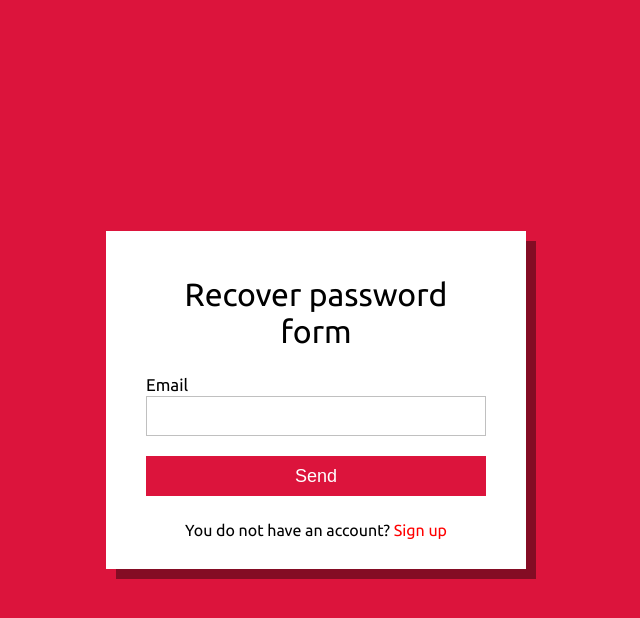
After one commit to GoldAik/django-account-app, a Django app: page /recover-password-email in a window 1280 px wide. The commit adds this page. Shown: the top 618 px of the page, without its empty margins (324-964 px from the left). Run offline with Django 4.2, Linux system fonts and the light colour scheme.

Commit message:
recover password

```diff
--- a/account/forms.py
+++ b/account/forms.py
@@ -1,3 +1,4 @@
+from dataclasses import field
 from django import forms
 from django.contrib.auth.forms import UserCreationForm
 from django.utils.translation import gettext_lazy as _
@@ -83,3 +84,31 @@ class RegisterLoginInfoForm(UserCreationForm):
             raise forms.ValidationError("This is an invalid username")
 
         return username
+
+
+class RecoverPasswordEmailForm(forms.Form):
+    email = forms.EmailField()
+
+    def clean_email(self):
+        email = self.cleaned_data.get('email')
+        qs = User.objects.filter(email__iexact = email)
+        if not qs.exists():
+            raise forms.ValidationError("This is an invalid email")
+        return email
+
+
+class RecoverPasswordNewPassword(forms.ModelForm):
+    password = forms.CharField(
+        label=_("New password"),
+        widget=forms.PasswordInput()
+    )
+    password2 = forms.CharField(
+        label=_("Password confirm"),
+        widget=forms.PasswordInput()
+    )
+
+    class Meta:
+        model = User
+        fields = ['password']
+
+    # add clean method
--- a/account/templates/account/login.html
+++ b/account/templates/account/login.html
@@ -33,6 +33,7 @@
             <div class="data-field">
                 <label for="password">{{form.password.label}}</label>
                 <div class="input-holder">{{form.password}}
+                    <a class="link-password" href="{% url 'recover-password-email' %}">Do not remember?</a>
                     {% if form.errors.password %}
 
                     <div class="error-icon">
--- /dev/null
+++ b/account/templates/account/recover-password-email.html
@@ -0,0 +1,61 @@
+{% extends 'base.html' %}
+{% load static %}
+
+{% block title %}
+{% endblock title %}
+
+{% block head %}
+    <link rel="stylesheet" href="{% static 'css/login.css' %}">
+{% endblock head %}
+
+{% block body %}
+
+    <div class="center">
+        <p>Recover password form</p>
+        <form action="" method="post">
+            {% csrf_token %}
+
+            <div class="data-field">
+                <label for="login">{{form.email.label}}</label>
+                <div class="input-holder">{{form.email}}
+                    {% if form.errors.email %}
+
+                    <div class="error-icon">
+                        <div class="error-message">
+                            {{form.errors.email}}
+                        </div>
+                    </div>
+
+                    {% endif %}
+                </div>
+            </div>
+
+
+            <button type="submit">Send</button>
+
+            <div class="do-not-have-account">You do not have an account? <a href="{% url 'register' %}"> Sign up </a> </div>
+
+        </form>
+    </div>
+
+    <script>
+        const email_input = document.getElementById('id_email')
+
+        email_input.addEventListener('input', () => {
+            email_input.classList.remove('invalid');
+        }, false)
+
+        const invalidEmail = () =>{
+            email_input.classList.add('invalid')
+        }
+
+    </script>
+
+    {% if form.errors.email %}
+        <script>
+            invalidEmail()
+        </script>
+    {% endif %}
+
+
+{% endblock body %}
--- a/account/urls.py
+++ b/account/urls.py
@@ -2,6 +2,12 @@ from django.urls import path
 from . import views
 
 urlpatterns = [
+    # recover password
+
+    path('recover-password-email', views.recover_password_email, name='recover-password-email'),
+    path('recover-password-new-password', views.recover_password_new_password, name='recover-password-new-password'),
+    path('recover-password-new-password/<uidb64>/<token>', views.recover_password_new_password, name='recover-password-new-password'),
+
     path('verify-email/', views.email_verify, name='verify-email'),
     path('verify-email/<uidb64>/<token>', views.verification_email, name='verification-email'),
     path('logout/', views.logout, name='logout'),
--- a/account/views.py
+++ b/account/views.py
@@ -5,9 +5,9 @@ from django.contrib.auth.decorators import login_required
 
 from django.http.response import Http404
 
-from .forms import RegisterBasicInfoForm, RegisterLoginInfoForm, LoginForm
+from .forms import RegisterBasicInfoForm, RegisterLoginInfoForm, LoginForm, RecoverPasswordEmailForm, RecoverPasswordNewPassword
 from .decorators import logout_required, email_verificated
-from .auth import username_from_login, send_verification_email, check_verification_url
+from .auth import username_from_login, send_verification_email, check_verification_url, send_email_recover_password, default_token_generator
 
 from django.contrib.auth import get_user_model
 User = get_user_model()
@@ -114,3 +114,40 @@ def verification_email(request, uidb64, token):
         return redirect('home')
     else:
         return HttpResponse("Invalid")
+
+
+def recover_password_email(request):
+    form = RecoverPasswordEmailForm(request.POST or None)
+
+    if form.is_valid():
+        email = form.cleaned_data.get('email')
+        try:
+            user = User.objects.filter(email__iexact = email).first()
+        except User.DoesNotExist:
+            user = None
+
+        if user:
+            send_email_recover_password(request, user)
+            return HttpResponse("Email was sent!")
+
+    return render(request, 'account/recover-password-email.html', {"form": form})
+
+
+def recover_password_new_password(request, uidb64, token):
+    form = RecoverPasswordNewPassword(request.POST or None)
+
+    if form.is_valid():
+
+        user = check_verification_url(uidb64, token, default_token_generator)
+
+        if user:
+            password = form.cleaned_data.get('password')
+            user.set_password(password)
+            user.save()
+
+            return HttpResponse('Password has been changed <a href="/login/">Login in</a>')
+
+        else:
+            raise Http404
+
+    return render(request, 'account/recover-password-new-password.html', {"form": form})
--- a/static/css/login.css
+++ b/static/css/login.css
@@ -32,6 +32,10 @@ form{
     /* align-items: stretch; */
 }
 
+.data-field{
+    margin-bottom: 20px;
+}
+
 label{
     font-size: 17px;
     display: block;
@@ -50,8 +54,6 @@ input{
     padding-left: 10px;
     outline: none;
     font-size: 17px;
-
-    margin-bottom: 20px;
 }
 
 input:hover, input:focus{
@@ -163,3 +165,12 @@ a:hover{
     background-color: white;
     box-shadow: 0 0 10px gray;
 }
+
+.link-password{
+    display: block;
+    width: 100%;
+    font-size: 14px;
+    color: gray;
+    text-align: right;
+    margin-top: 2px;
+}
--- /dev/null
+++ b/templates/emails/email_recover_password.html
@@ -0,0 +1,6 @@
+{% autoescape off %}
+Welcome {{user.username}},
+it looks like you do not remember password on {{domain}}
+Don't worry, create a new one
+http://{{ domain }}{% url 'recover-password-new-password' uidb64=uid token=token %}
+{% endautoescape %}
```
Also changed, not shown: account/auth.py (+19 -2 lines), account/templates/account/recover-password-new-password.html (added, +74 -0 lines).
